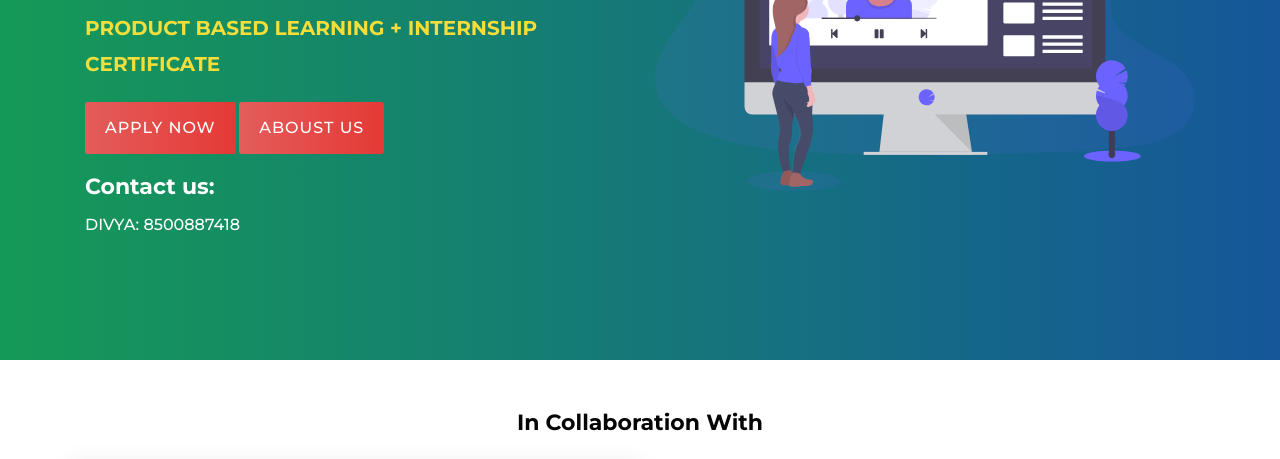
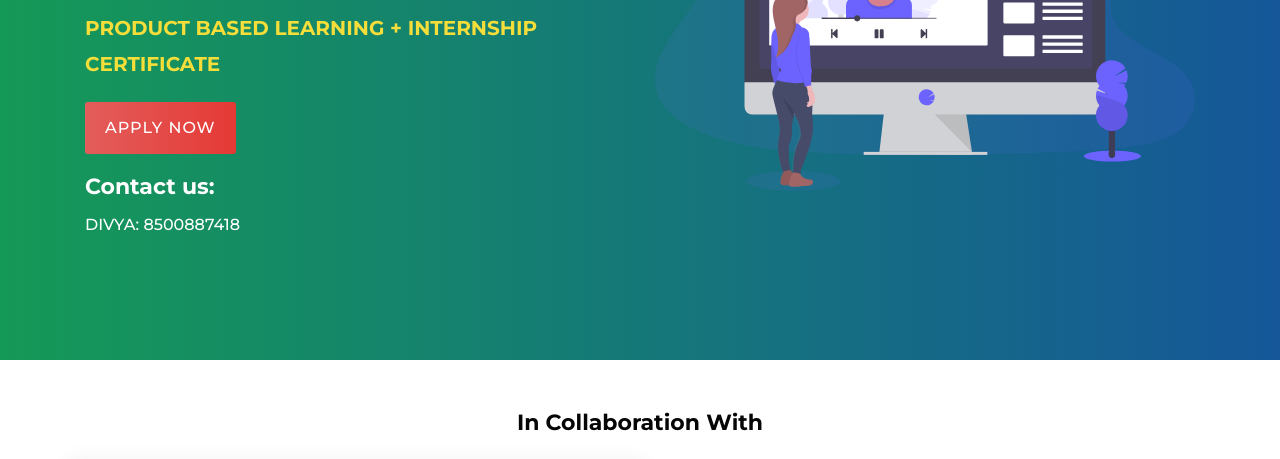
Before and after one commit to balajikummari/NPHSATIntershipPage, a plain HTML site: page Index.html in a window 1280 px wide. Shown: the part 336-795 px from the top of the page. Drawn offline with nearby package versions, Linux system fonts and the light colour scheme; files that its build step writes are made by us from their sources; files whose address does not match are found by name.

Commit message:
nearfinal2

```diff
--- a/Index.html
+++ b/Index.html
@@ -164,9 +164,7 @@
 								<a class="btn btn-success btn-kr" href="http://tiny.cc/yq3aoz">
 									Apply Now
                                 </a>
-                                <a class="btn btn-success btn-kr whatsapp_red" href="https://nphsat.com/about-us/">
-								    Aboust us
-								</a>
+
 								<br>
 								<h3 class="cintactc_he">Contact us:</h3>
 								<p class="cintactc_p">Divya: 8500887418</p>
@@ -634,18 +632,6 @@
         </section>
 
 
-		<!-- Start Go Top Area
-		<div class="go-top">
-			<i class="bx bx-chevrons-up"></i>
-			<i class="bx bx-chevrons-up bx-fade-up"></i>
-		</div>  -->
-		<!-- End Go Top Area -->
-
-        <!-- Jquery Slim JS -->
-        <!-- Bootstrap JS -->
         <script src="./NPHSATIntership_files/bootstrap.min.js.download"></script>
 
-
-
-
 <script>
```
